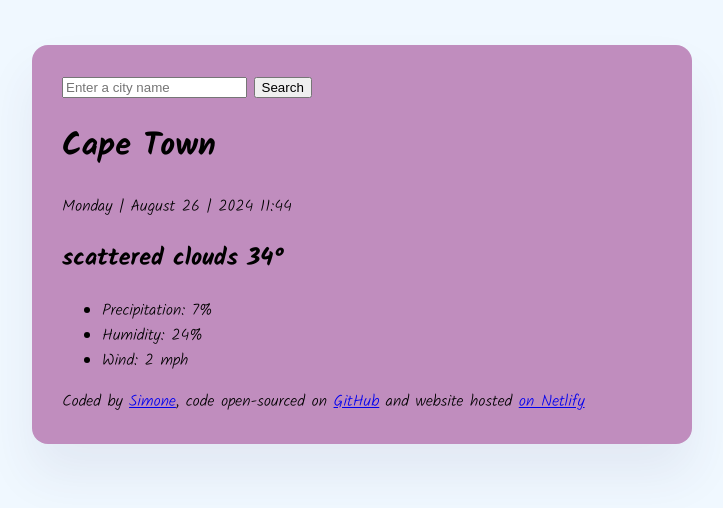
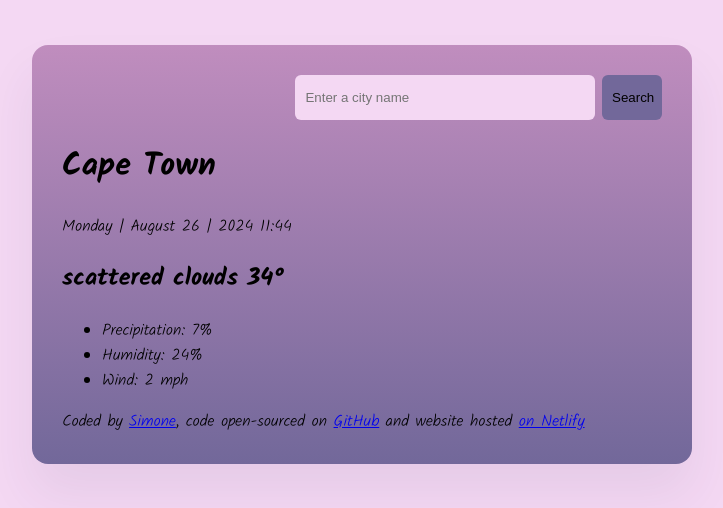
Before and after one commit to SimKitkat/simple-weather-app, a plain HTML site: page index.html in a window 1280 px wide. Shown: the whole page, without its empty margins (278-1001 px from the left). Drawn offline with Linux system fonts and the light colour scheme.

Commit message:
styled form and updated colour

```diff
--- a/index.html
+++ b/index.html
@@ -14,8 +14,8 @@
     <div class="weather-app-body">
     <header>
         <form class="Search-Form">
-            <input type="search" placeholder="Enter a city name" required  id="Search-input">
-            <input type="submit" value="Search" id="Search-Button">
+            <input type="search" placeholder="Enter a city name" required  class="Search-input">
+            <input type="submit" value="Search" class="Search-Button">
         </form>
     </header>
     <main>
--- a/src/styles.css
+++ b/src/styles.css
@@ -2,14 +2,34 @@ body {
   font-family: "Kalam", cursive;
   font-weight: 300;
   font-style: normal;
-  background-color: aliceblue;
+  background-color: #f4d8f3;
 }
 
 .weather-app-body {
-  background: rgb(192, 141, 190);
+  background-image: linear-gradient(rgb(192, 141, 190), rgb(114, 104, 154));
   max-width: 600px;
   margin: 45px auto;
   box-shadow: 0 30px 50px rgba(65, 50, 100, 0.08);
   border-radius: 16px;
   padding: 30px;
 }
+
+.Search-Form {
+  text-align: right;
+}
+.Search-input {
+  align-items: stretch;
+  width: 50%;
+  background-color: #f4d8f3;
+
+  border: none;
+  border-radius: 6px;
+  padding: 15px 10px;
+}
+.Search-Button {
+  width: 10%;
+  border: none;
+  border-radius: 6px;
+  padding: 15px 10px;
+  background-color: #72689a;
+}
```
